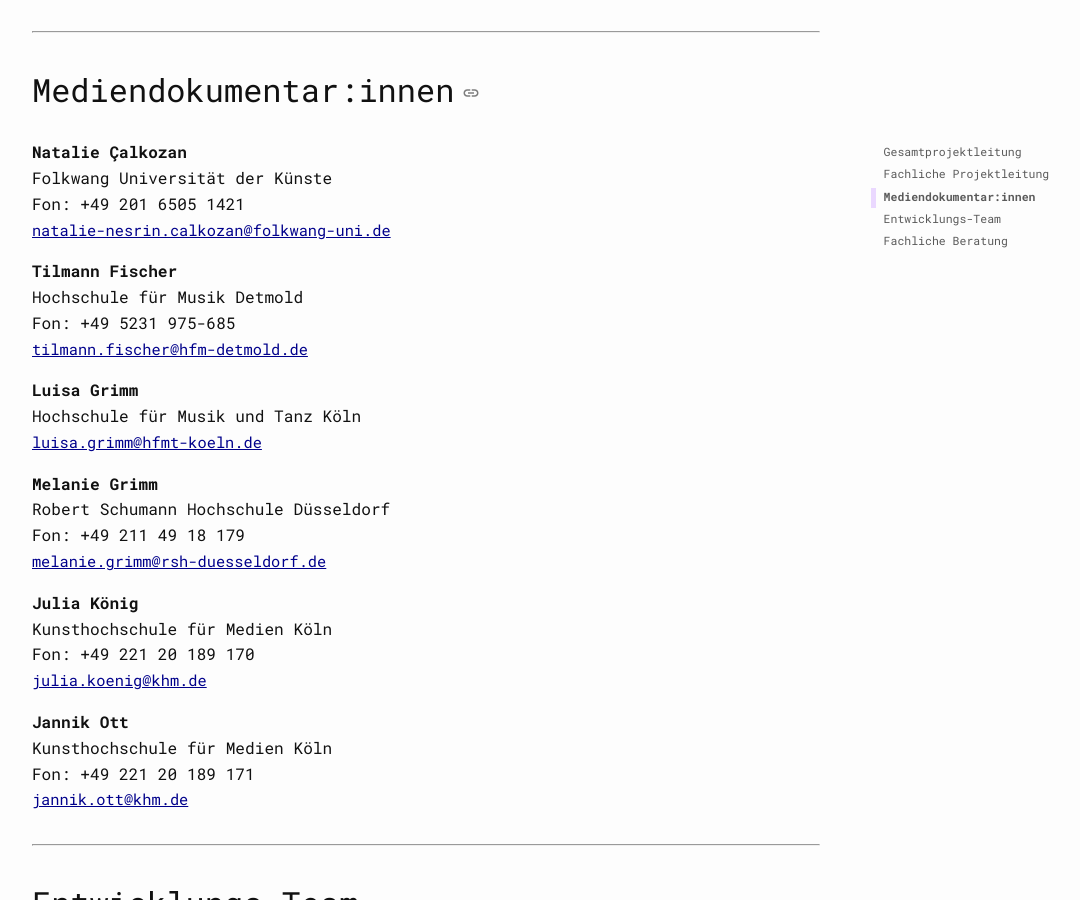
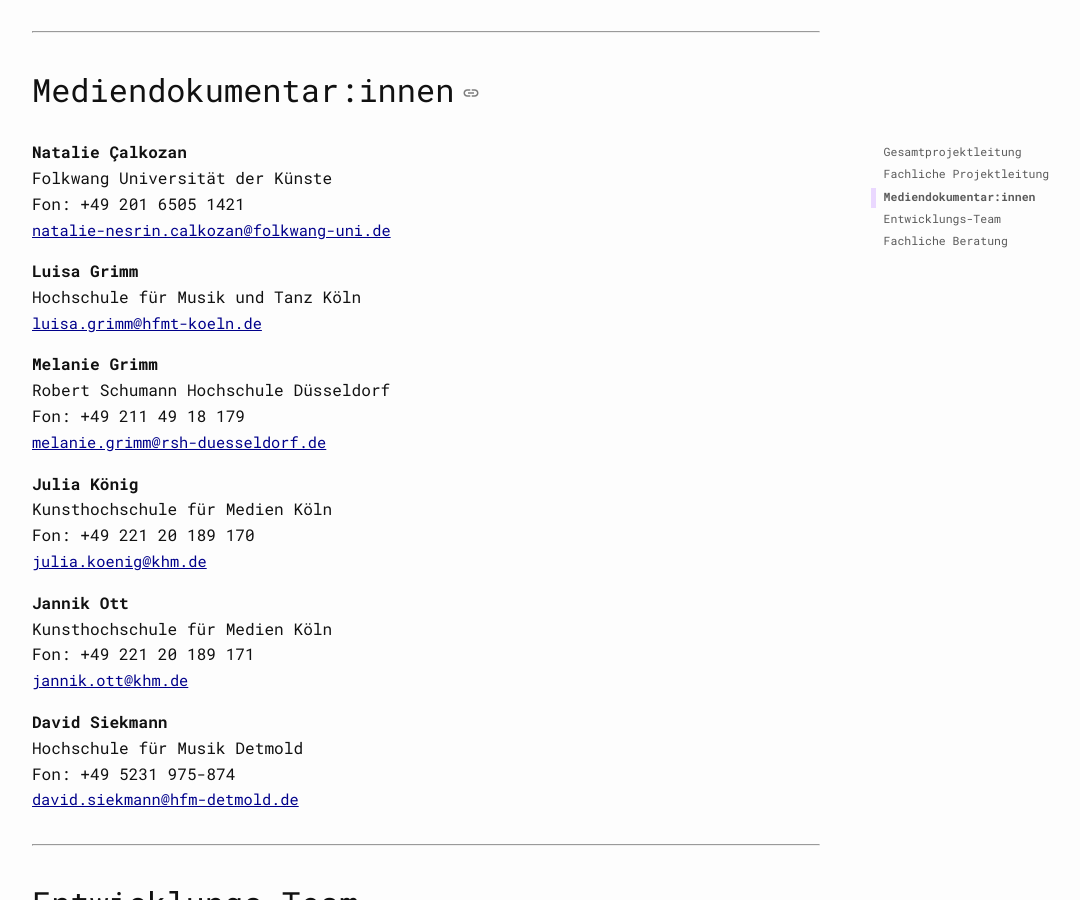
Before and after one commit to arkumu/arkumu.github.io, a Jekyll site: the page built from projektstruktur/team.markdown, in a window 1280 px wide and 900 px high, scrolled down 989 px. Shown: the whole window, without its empty margins (165-1245 px from the left). Built offline with Jekyll 4.4.1, drawn with Linux system fonts in a browser that asks for light colours; a script that is not in the unit is left out.

Commit message:
Update team.markdown

```diff
--- a/projektstruktur/team.markdown
+++ b/projektstruktur/team.markdown
@@ -40,11 +40,6 @@ Folkwang Universität der Künste
 Fon: +49 201 6505 1421
 [natalie-nesrin.calkozan@folkwang-uni.de](mailto:natalie-nesrin.calkozan@folkwang-uni.de)
 
-**Tilmann Fischer**
-Hochschule für Musik Detmold
-Fon: +49 5231 975-685
-[tilmann.fischer@hfm-detmold.de](mailto:tilmann.fischer@hfm-detmold.de)
-
 **Luisa Grimm**
 Hochschule für Musik und Tanz Köln\
 [luisa.grimm@hfmt-koeln.de](mailto:luisa.grimm@hfmt-koeln.de)
@@ -63,6 +58,11 @@ Fon: +49 221 20 189 170
 Kunsthochschule für Medien Köln
 Fon: +49 221 20 189 171
 [jannik.ott@khm.de](mailto:jannik.ott@khm.de)
+
+**David Siekmann**
+Hochschule für Musik Detmold
+Fon: +49 5231 975-874
+[david.siekmann@hfm-detmold.de](mailto:david.siekmann@hfm-detmold.de)
 
 ----
 
```
